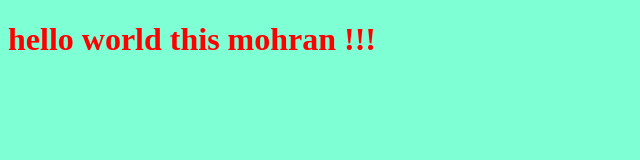
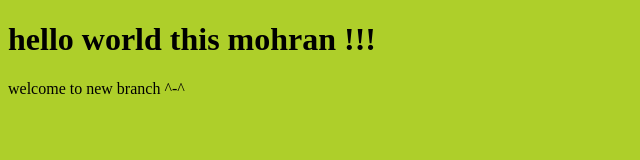
Before and after one commit to mohran82465/myproject, a plain HTML site: page index.html in a window 1280 px wide. Shown: the whole page, without its empty margins (0-640 px from the left). Drawn offline with Linux system fonts and the light colour scheme.

Commit message:
changing style for the title

```diff
--- a/index.html
+++ b/index.html
@@ -9,6 +9,7 @@
 </head>
 <body>
     <h1>hello world this mohran !!! </h1>
+    <p> welcome to new branch ^-^ </p>
     <script src="app.js"></script>
 </body>
 </html>
--- a/style.css
+++ b/style.css
@@ -1,7 +1,7 @@
 h1{
-    color: red;
+    color: black;
 }
 body
 {
-    background-color: aquamarine;
+    background-color: rgb(174, 207, 42);
 }
```
